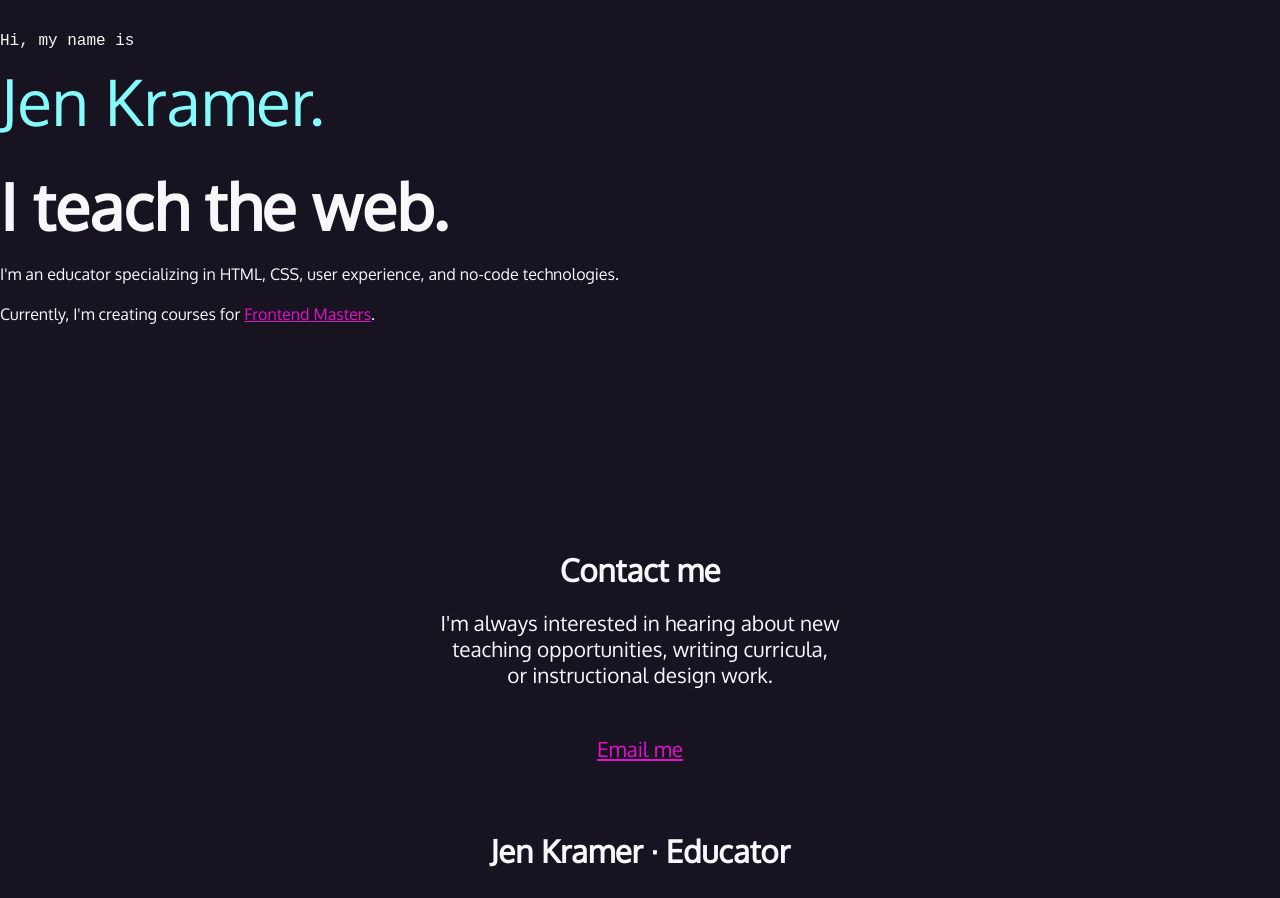
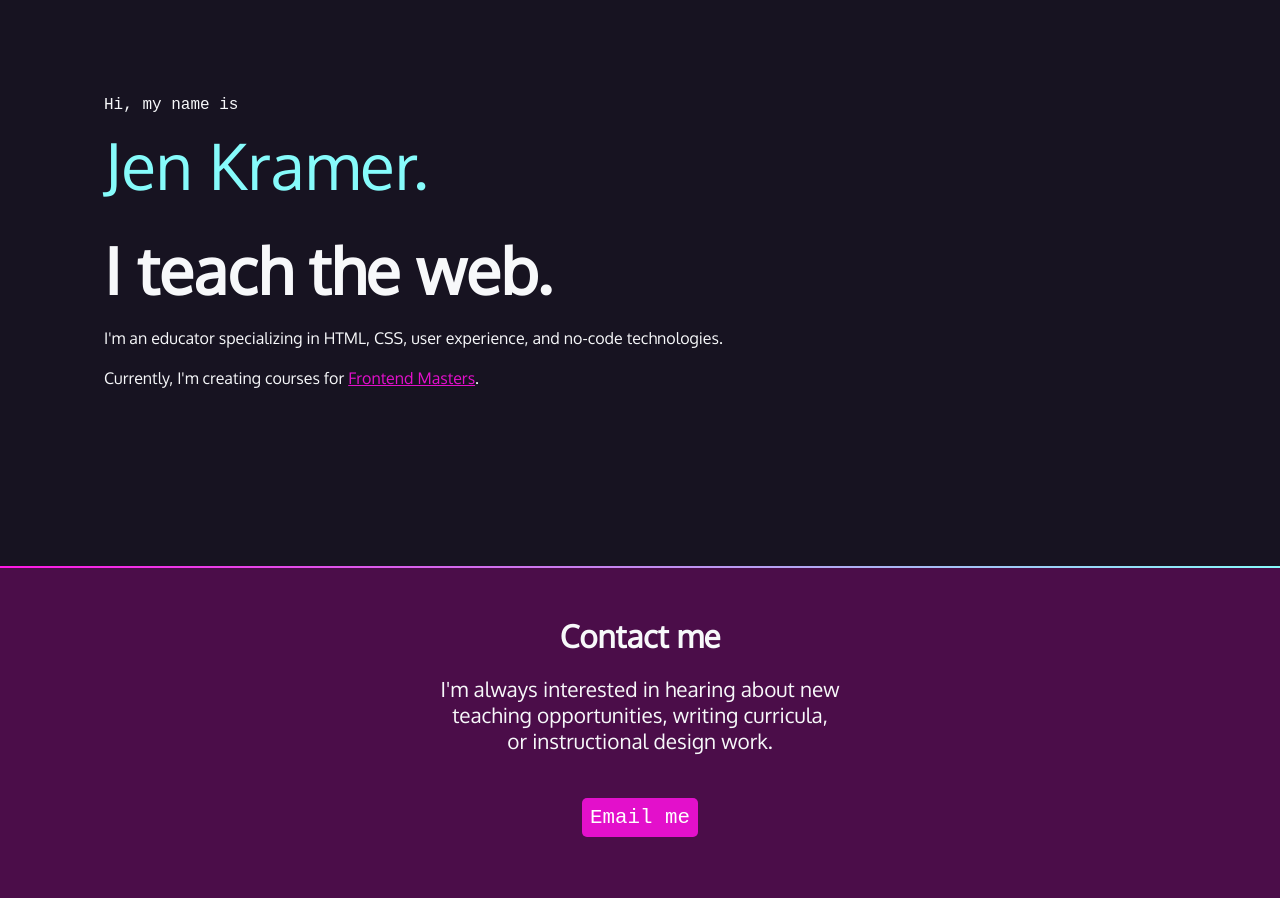
Before and after one commit to stphndev/portfolio_html_css, a website: page index.html in a window 1280 px wide. Shown: the part 54-952 px from the top of the page. Drawn offline with Linux system fonts and the light colour scheme; a web font is replaced by a local one.

Commit message:
Tutorials on styling on page sections and creating gradient line breaks

```diff
--- a/styles.css
+++ b/css/styles.css
@@ -44,9 +44,22 @@
     color: var(--hotmag);
     text-decoration: none;
   }
+
+  /*background color divs*/
+  .section-plum {
+    background-color: var(--plum);
+  }
+
+  .gradient {
+    background: linear-gradient(90deg, rgba(255,23,228,1) 0%, rgba(134,251,251,1) 100%);
+    height: 2px;
+  }
+
   /* intro styles */
   #intro {
-    padding-bottom: 10rem;
+    padding: 4rem 1rem 10rem 4rem;
+    max-width: 1200px;
+    margin: 0 auto;
   }
 
   #intro p {
@@ -133,6 +146,8 @@
     color: white;
     padding: 0.5rem;
     border-radius: 5px;
+    font-family: var(--mono);
+    text-decoration: none;
   }
 
   .button:hover {
@@ -143,6 +158,7 @@
   /* footer section */
 footer {
     text-align: center;
+    padding: 4rem 0;
 }
 footer ul {
     list-style-type: none;
--- a/index.html
+++ b/index.html
@@ -1,21 +1,26 @@
 <!DOCTYPE html>
 <html lang="en">
+
 <head>
-    <meta charset="UTF-8">
-    <meta name="viewport" content="width=device-width, initial-scale=1.0">
-    <title>Document</title>
-    <link rel="stylesheet" href="styles.css">
-    <link href="https://cdnjs.cloudflare.com/ajax/libs/font-awesome/5.13.0/css/all.min.css" rel="stylesheet">
+    <meta charset="UTF-8" />
+    <meta http-equiv="X-UA-Compatible" content="IE=edge" />
+    <meta name="viewport" content="width=device-width, initial-scale=1.0" />
+    <link rel="preconnect" href="https://fonts.googleapis.com" />
+    <link rel="preconnect" href="https://fonts.gstatic.com" crossorigin />
+    <link href="https://fonts.googleapis.com/css2?family=Oxygen&family=Oxygen+Mono&display=swap" rel="stylesheet" />
+    <link href="https://cdnjs.cloudflare.com/ajax/libs/font-awesome/5.15.4/css/all.min.css" rel="stylesheet" />
+    <link rel="stylesheet" href="css/styles.css" />
+    <title>Jen Kramer Portfolio</title>
 </head>
+
 <body>
     <nav>
         <ul>
             <li>
                 <h1>
-              <a href="index.html">
-                <span class="fas fa-code" aria-hidden="true"></span>
-                <span>Jen Kramer</span>
-              </a>
+                    <a href="index.html"><span class="fas fa-code" aria-hidden="true"></span> Jen
+              Kramer</a
+            >
           </h1>
         </li>
         <li><a href="#projects">Projects</a></li>
@@ -33,22 +38,41 @@
                     <span class="sr-only">Github</span>
                 </a>
             </li>
-          <li><a href="https://www.dropbox.com/s/3z2hm5gu3v2lrfy/JenKramerCV.pdf?dl=0" target="_blank" class="button">Resume</a></li>
+            <li>
+                <a href="https://www.dropbox.com/s/3z2hm5gu3v2lrfy/JenKramerCV.pdf?dl=0" target="_blank" class="button">Resume</a
+          >
+        </li>
       </ul>
     </nav>
+
     <section id="intro">
       <p class="name">Hi, my name is <span>Jen Kramer.</span></p>
       <h2>I teach the web.</h2>
-        <p>I'm an educator specializing in HTML, CSS, user experience, and no-code technologies.</p>
-        <p>Currently, I'm creating courses for <a href="https://frontendmasters.com/teachers/jen-kramer/" target="_blank">Frontend Masters</a>.</p>
+      <p>
+        I'm an educator specializing in HTML, CSS, user experience, and no-code
+        technologies.
+      </p>
+      <p>
+        Currently, I'm creating courses for
+        <a
+          href="https://frontendmasters.com/teachers/jen-kramer/"
+          target="_blank"
+          >Frontend Masters</a
+        >.
+      </p>
     </section>
+     <div class="gradient"></div>
+    <div class="section-plum">
         <section id="contact">
             <h2>Contact me</h2>
             <p>
-          I'm always interested in hearing about new teaching opportunities, writing curricula, or instructional design work.
+              I'm always interested in hearing about new teaching opportunities,
+              writing curricula, or instructional design work.
             </p>
-        <p><a href="mailto:jen@example.com">Email me</a></p>
+            <p><a href="mailto:jen@example.com" class="button">Email me</a></p>
                       </section>
+    </div>
+     <div class="gradient"></div>
                 <footer>
                     <h2>Jen Kramer &middot; Educator</h2>
                     <ul>
@@ -74,4 +98,5 @@
                     <p><small>&copy; 2021 Jen Kramer. All rights reserved.</small></p>
                 </footer>
 </body>
+
 </html>
```
Lines whose indentation alone changed are shown as unchanged.
